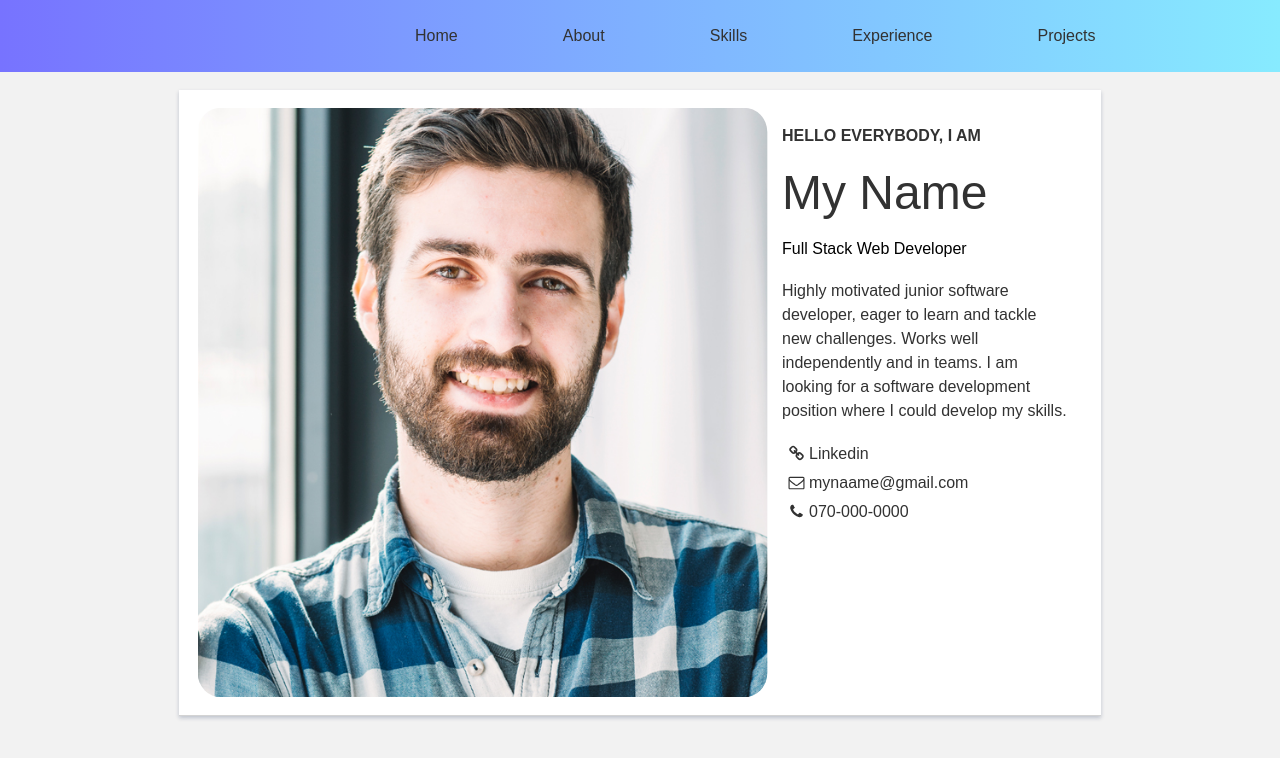
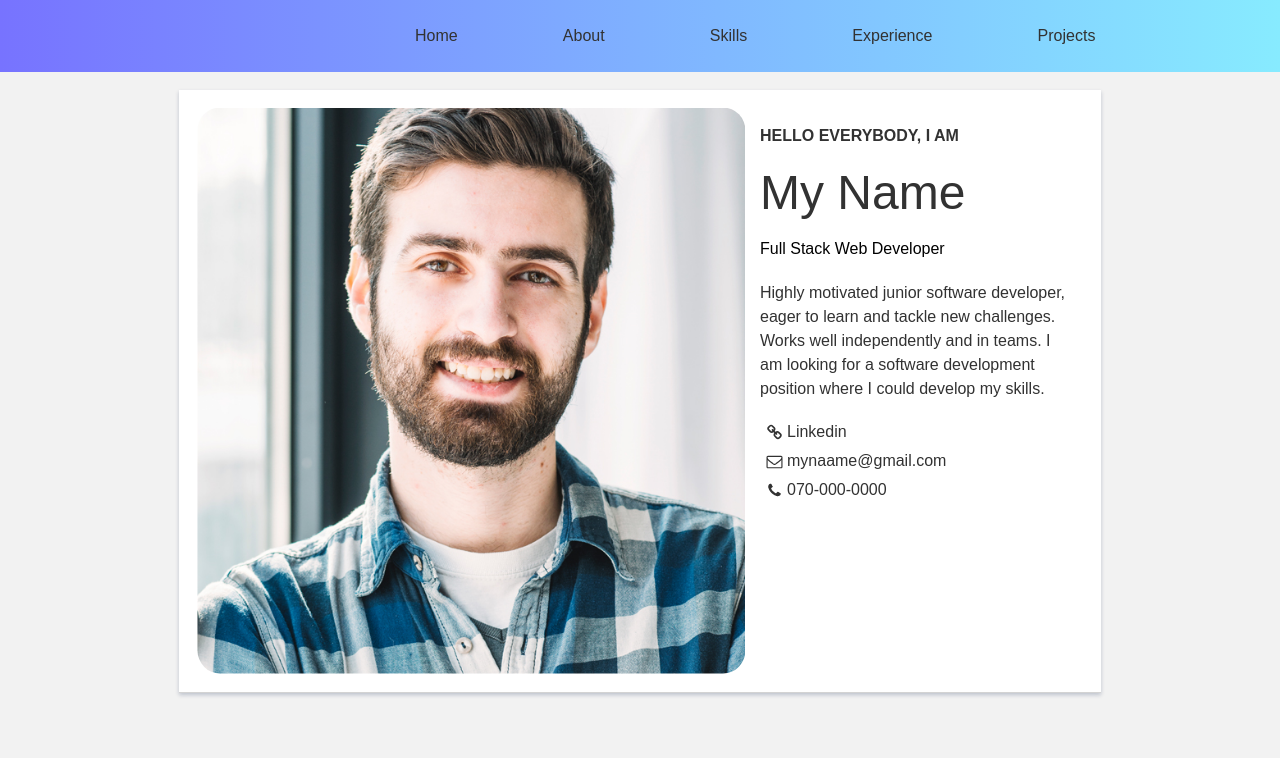
Before and after one commit to aliahdab/Portfolio-Project, a React (Create React App) app: page / in a window 1280 px wide. Shown: the top 758 px of the page. Built offline with nearby package versions, Linux system fonts and the light colour scheme.

Commit message:
some css editing

```diff
--- a/src/App.css
+++ b/src/App.css
@@ -94,7 +94,7 @@ section {
 }
 
 img.avatar {
-  width: 570px;
+  width: 548px;
   padding: 1%;
 }
 
@@ -151,8 +151,6 @@ img {
   margin-right: 8px;
 }
 
-
-
 .job-p {
   margin: 2%;
   margin-left: 0%;
--- a/src/components/Chart.js
+++ b/src/components/Chart.js
@@ -29,7 +29,7 @@ class Chart extends Component {
   render() {
     return (
       <div className="skills_chart">
-        <ReactApexCharts options={this.state.options} series={this.state.series} type="bar" height="242" />
+        <ReactApexCharts options={this.state.options} series={this.state.series} type="bar" height="241" />
       </div>
 
     )
```
Also changed, not shown: usefull.txt.
